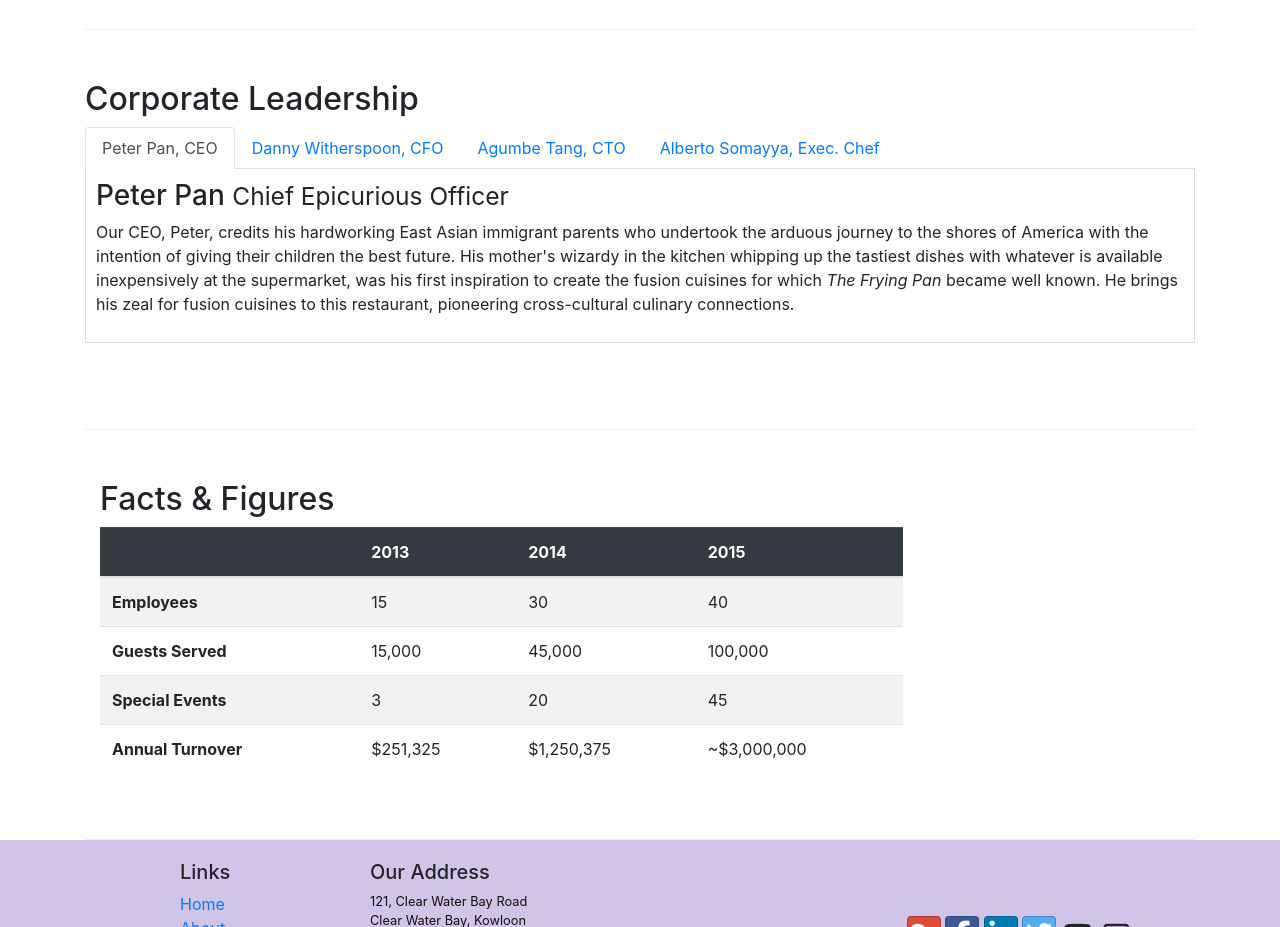
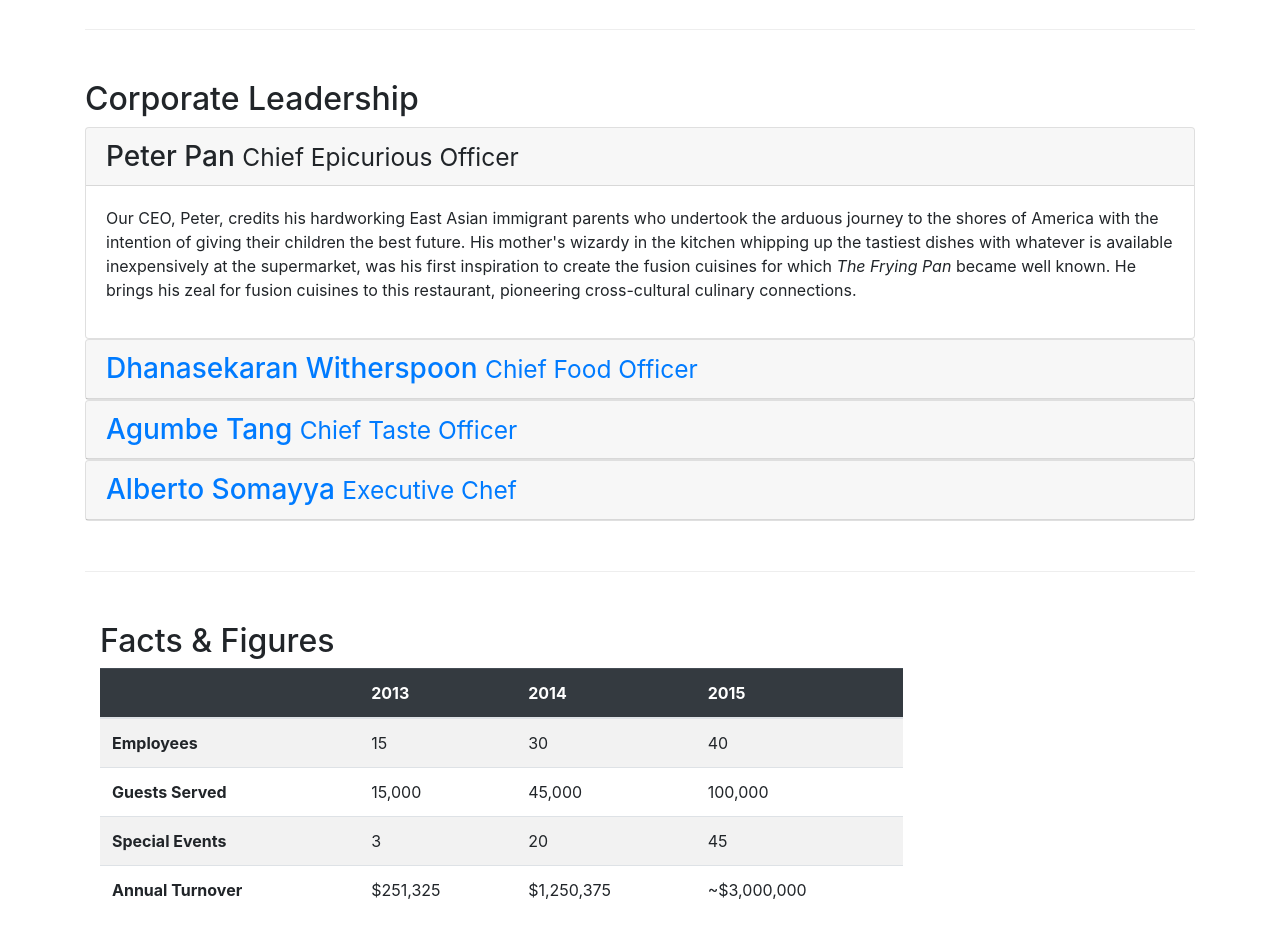
Before and after one commit to spiralshape/conFusion, a plain HTML site: page aboutus.html in a window 1280 px wide. Shown: the part 860-1787 px from the top of the page. Drawn offline with nearby package versions, Linux system fonts and the light colour scheme.

Commit message:
accordion (with links)

```diff
--- a/aboutus.html
+++ b/aboutus.html
@@ -111,41 +111,64 @@
         <div class="row row-content">
             <div">
                 <h2>Corporate Leadership</h2>
-                <ul class="nav nav-tabs">
-                    <li class="nav-item">
-                        <a class="nav-link active" href="#peter"
-                        role="tab" data-toggle="tab">Peter Pan, CEO</a>
-                    </li>
-                    <li>
-                        <a class="nav-link" href="#danny"
-                        role="tab" data-toggle="tab">Danny Witherspoon, CFO</a>
-                    </li>
-                    <li>
-                        <a class="nav-link" href="#agumbe"
-                        role="tab" data-toggle="tab">Agumbe Tang, CTO</a>
-                    </li>
-                    <li>
-                        <a class="nav-link" href="#alberto"
-                        role="tab" data-toggle="tab">Alberto Somayya, Exec. Chef</a>
-                    </li>
 
-                </ul>
-                <div class="tab-content">
-                    <div role="tabpanel" class="tab-pane fade show active" id="peter">
-                        <h3>Peter Pan <small>Chief Epicurious Officer</small></h3>
-                        <p class="d-none d-sm-block">Our CEO, Peter, credits his hardworking East Asian immigrant parents who undertook the arduous journey to the shores of America with the intention of giving their children the best future. His mother's wizardy in the kitchen whipping up the tastiest dishes with whatever is available inexpensively at the supermarket, was his first inspiration to create the fusion cuisines for which <em>The Frying Pan</em> became well known. He brings his zeal for fusion cuisines to this restaurant, pioneering cross-cultural culinary connections.</p>
+                <div id="accordion">
+                    <div class="card">
+                        <div class="card-header" role="tab" id="peterhead">
+                            <h3 class="mb-0">
+                                <a data-toggle="collapse" data-target="#peter">
+                                    Peter Pan <small>Chief Epicurious Officer</small>
+                                </a>
+                            </h3>
+                        </div>
+                        <div class="collapse show" id="peter" data-parent="#accordion">
+                            <div class="card-body">
+                                <p class="d-none d-sm-block">Our CEO, Peter, credits his hardworking East Asian immigrant parents who undertook the arduous journey to the shores of America with the intention of giving their children the best future. His mother's wizardy in the kitchen whipping up the tastiest dishes with whatever is available inexpensively at the supermarket, was his first inspiration to create the fusion cuisines for which <em>The Frying Pan</em> became well known. He brings his zeal for fusion cuisines to this restaurant, pioneering cross-cultural culinary connections.</p>
+                            </div>
+                        </div>
                     </div>
-                    <div role="tabpanel" class="tab-pane fade" id="danny">
-                        <h3>Dhanasekaran Witherspoon <small>Chief Food Officer</small></h3>
-                        <p class="d-none d-sm-block">Our CFO, Danny, as he is affectionately referred to by his colleagues, comes from a long established family tradition in farming and produce. His experiences growing up on a farm in the Australian outback gave him great appreciation for varieties of food sources. As he puts it in his own words, <em>Everything that runs, wins, and everything that stays, pays!</em></p>
+
+                    <div class="card">
+                        <div class="card-header" role="tab" id="dannyhead">
+                            <h3 class="mb-0">
+                                <a class="collapsed" data-toggle="collapse" data-target="#danny">
+                                    Dhanasekaran Witherspoon <small>Chief Food Officer</small>
+                                </a>
+                            </h3>
+                        </div>
+                        <div class="collapse" id="danny" data-parent="#accordion">
+                            <div class="card-body">
+                                <p class="d-none d-sm-block">Our CFO, Danny, as he is affectionately referred to by his colleagues, comes from a long established family tradition in farming and produce. His experiences growing up on a farm in the Australian outback gave him great appreciation for varieties of food sources. As he puts it in his own words, <em>Everything that runs, wins, and everything that stays, pays!</em></p>
+                            </div>
+                        </div>
                     </div>
-                    <div role="tabpanel" class="tab-pane fade" id="agumbe">
-                        <h3>Agumbe Tang <small>Chief Taste Officer</small></h3>
-                        <p class="d-none d-sm-block">Blessed with the most discerning gustatory sense, Agumbe, our CTO, personally ensures that every dish that we serve meets his exacting tastes. Our chefs dread the tongue lashing that ensues if their dish does not meet his exacting standards. He lives by his motto, <em>You click only if you survive my lick.</em></p>
+                    <div class="card">
+                        <div class="card-header" role="tab" id="agumbehead">
+                            <h3 class="mb-0">
+                                <a class="collapsed" data-toggle="collapse" data-target="#agumbe">
+                                    Agumbe Tang <small>Chief Taste Officer</small>
+                                </a>
+                            </h3>
+                        </div>
+                        <div class="collapse" id="agumbe" data-parent="#accordion">
+                            <div class="card-body">
+                                <p class="d-none d-sm-block">Blessed with the most discerning gustatory sense, Agumbe, our CTO, personally ensures that every dish that we serve meets his exacting tastes. Our chefs dread the tongue lashing that ensues if their dish does not meet his exacting standards. He lives by his motto, <em>You click only if you survive my lick.</em></p>
+                            </div>
+                        </div>
                     </div>
-                    <div role="tabpanel" class="tab-pane fade" id="alberto">
-                        <h3>Alberto Somayya <small>Executive Chef</small></h3>
-                        <p class="d-none d-sm-block">Award winning three-star Michelin chef with wide International experience having worked closely with whos-who in the culinary world, he specializes in creating mouthwatering Indo-Italian fusion experiences. He says, <em>Put together the cuisines from the two craziest cultures, and you get a winning hit! Amma Mia!</em></p>
+                    <div class="card">
+                        <div class="card-header" role="tab" id="albertohead">
+                            <h3 class="mb-0">
+                                <a class="collapsed" data-toggle="collapse" data-target="#alberto">
+                                    Alberto Somayya <small>Executive Chef</small>
+                                </a>
+                            </h3>
+                        </div>
+                        <div class="collapse" id="alberto" data-parent="#accordion">
+                            <div class="card-body">
+                                <p class="d-none d-sm-block">Award winning three-star Michelin chef with wide International experience having worked closely with whos-who in the culinary world, he specializes in creating mouthwatering Indo-Italian fusion experiences. He says, <em>Put together the cuisines from the two craziest cultures, and you get a winning hit! Amma Mia!</em></p>
+                            </div>
+                        </div>
                     </div>
                 </div>
             </div>
```
